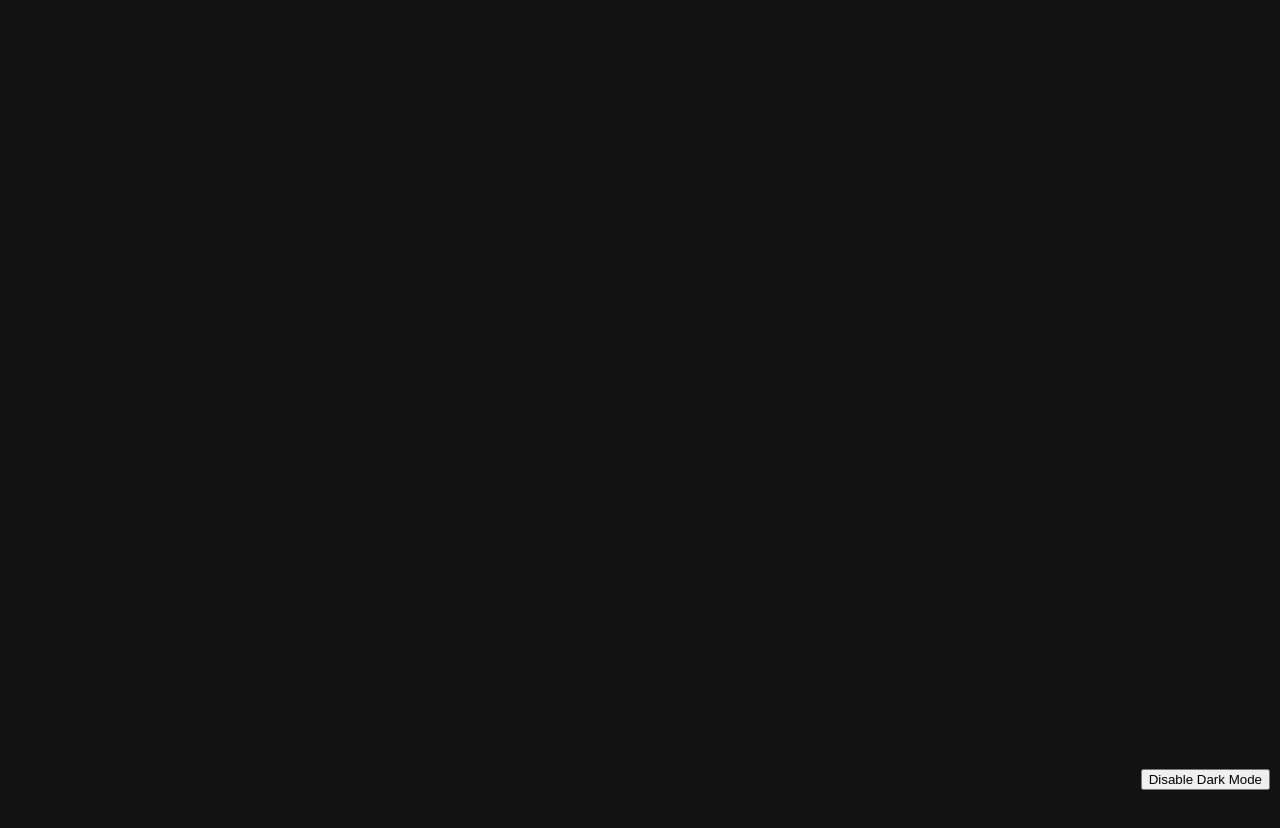
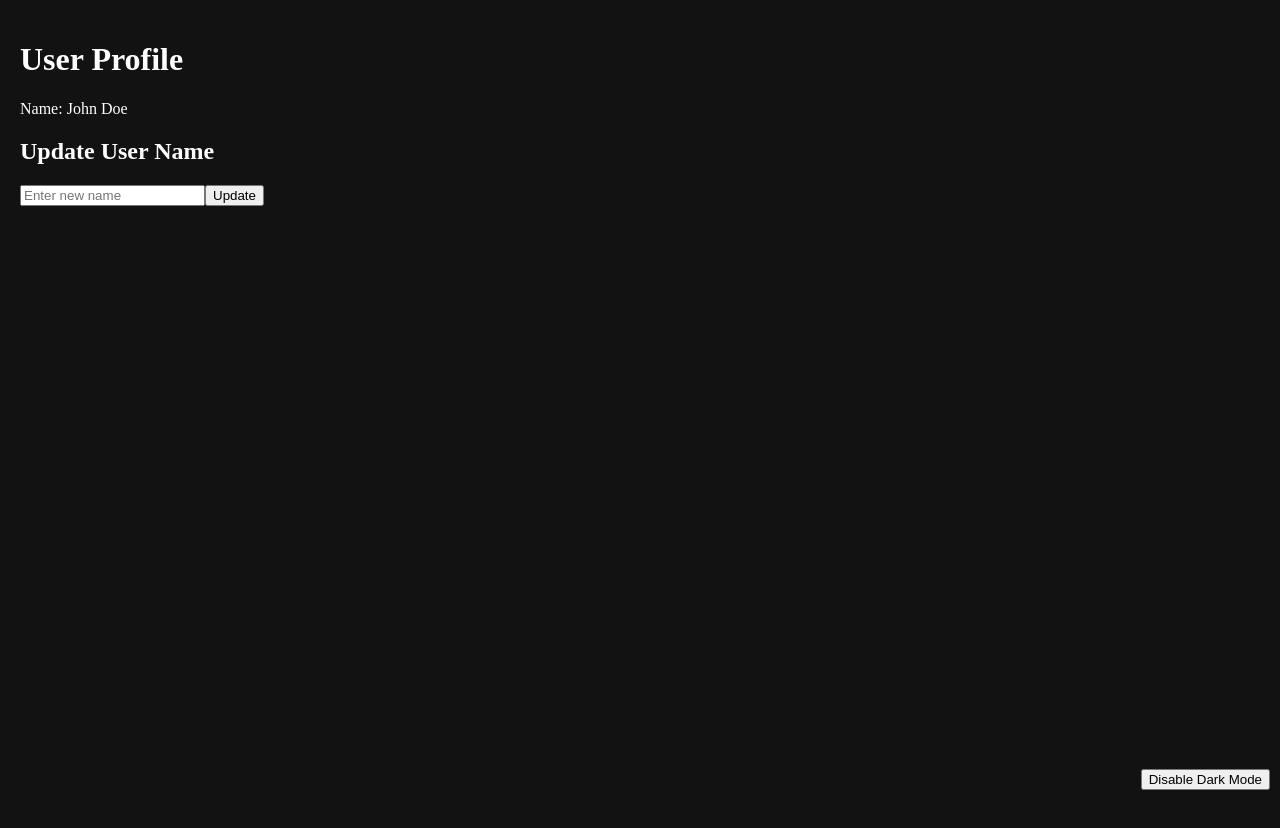
Before and after one commit to DylanIz/ReactTraining, a React (Vite) app in the folder ReactUpskill/react-demo/: page / in a window 1280 px wide. Shown: the top 828 px of the page. Built offline with nearby package versions, Linux system fonts and the light colour scheme.

Commit message:
UseContext Project

```diff
--- a/ReactUpskill/react-demo/src/App.tsx
+++ b/ReactUpskill/react-demo/src/App.tsx
@@ -1,12 +1,19 @@
 import "./App.css";
 import DarkMode from "./Components/DarkMode";
+import UpdateUser from "./Components/UpdateUser";
+import UserProfile from "./Components/UserProfile";
+import { UserProvider } from "./UserContext";
 
 const App = () => {
   return (
     <>
-        <div className="app-container">
+      <div className="app-container">
+        <UserProvider>
           <DarkMode />
-        </div>
+          <UserProfile />
+          <UpdateUser />
+        </UserProvider>
+      </div>
     </>
   );
 };
--- /dev/null
+++ b/ReactUpskill/react-demo/src/Components/UpdateUser.tsx
@@ -0,0 +1,34 @@
+import { useContext, useState } from "react";
+import { UserContext } from "../UserContext";
+
+const UpdateUser = () => {
+  const { updateUser } = useContext(UserContext);
+  const [newName, setNewName] = useState("");
+
+  const handleSubmit = (e: React.FormEvent) => {
+    e.preventDefault();
+
+    if (newName.trim()) {
+      updateUser(newName);
+      setNewName("");
+    }
+  };
+
+  return (
+    <div>
+      <h2>Update User Name</h2>
+      <form onSubmit={handleSubmit}>
+        <input
+          type="text"
+          value={newName}
+          onChange={(e) => setNewName(e.target.value)}
+          placeholder="Enter new name"
+        ></input>
+
+        <button type="submit">Update</button>
+      </form>
+    </div>
+  );
+};
+
+export default UpdateUser;
--- /dev/null
+++ b/ReactUpskill/react-demo/src/Components/UserProfile.tsx
@@ -0,0 +1,19 @@
+import { useContext } from "react";
+import { UserContext } from "../UserContext";
+
+const UserProfile = () => {
+  const { user } = useContext(UserContext);
+
+  if (!user) {
+    return <div>Loading...</div>;
+  }
+
+  return (
+    <div>
+      <h1>User Profile</h1>
+      <p>Name: {user.name}</p>
+    </div>
+  );
+};
+
+export default UserProfile;
--- /dev/null
+++ b/ReactUpskill/react-demo/src/UserContext.tsx
@@ -0,0 +1,30 @@
+import { createContext, useState } from "react";
+
+interface UserContextType {
+  user: UserProfileProps;
+  updateUser: (name: string) => void;
+}
+
+const UserContext = createContext<UserContextType>({} as UserContextType);
+
+interface UserProfileProps {
+  name: string;
+}
+
+const UserProvider: React.FC<{ children: React.ReactNode }> = ({
+  children,
+}) => {
+  const [user, setUser] = useState<UserProfileProps>({ name: "John Doe" });
+
+  const updateUser = (newName: string) => {
+    setUser({ name: newName });
+  };
+
+  return (
+    <UserContext.Provider value={{ user, updateUser }}>
+      {children}
+    </UserContext.Provider>
+  );
+};
+
+export { UserProvider, UserContext };
```
